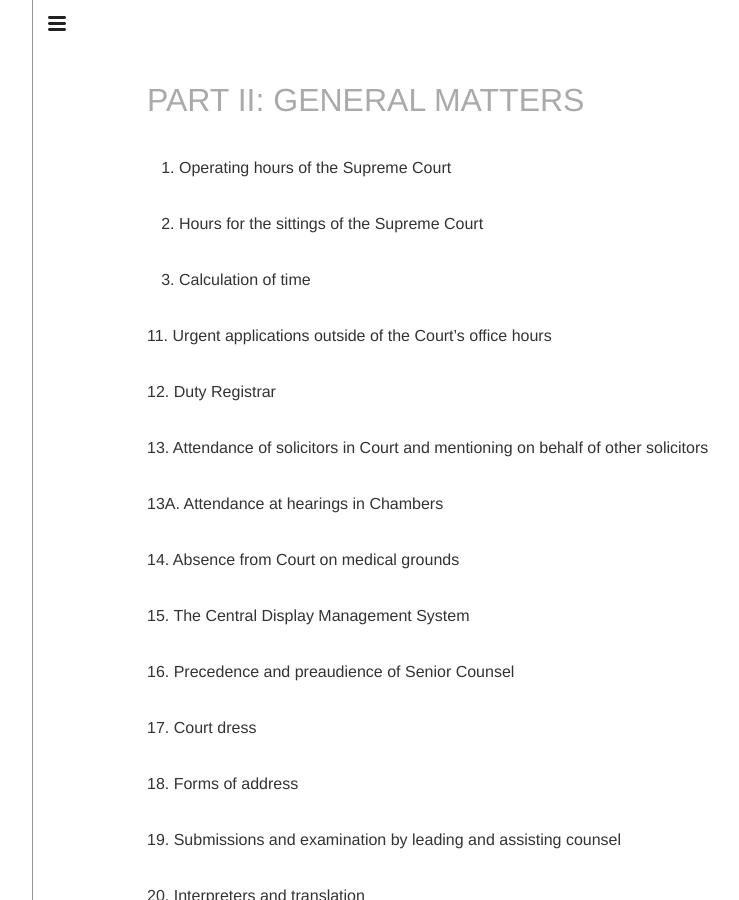
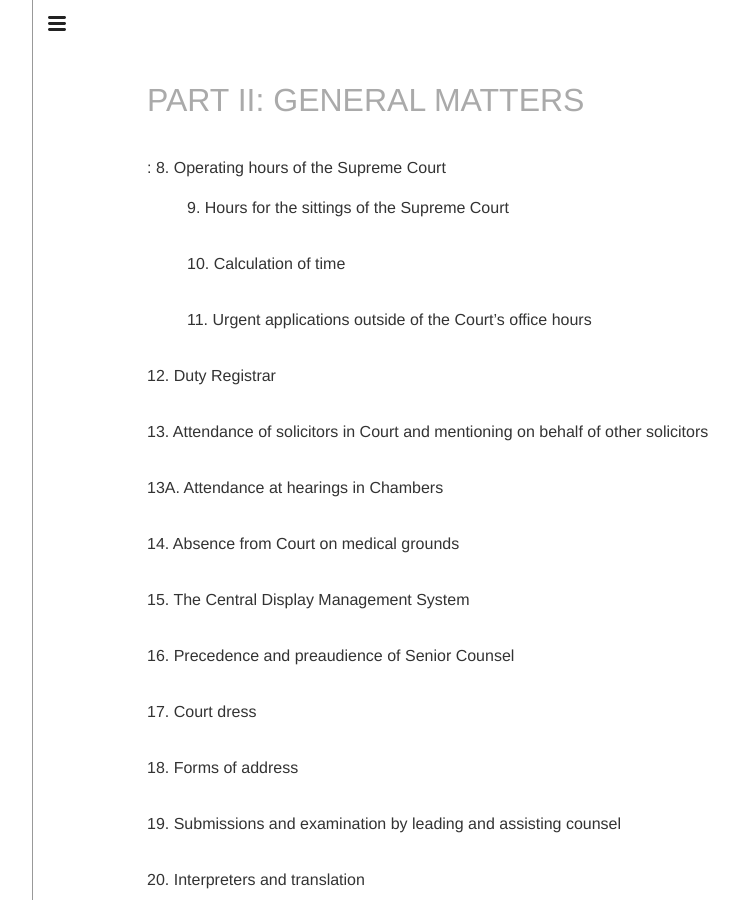
Before and after one commit to opendocsg/opendoc-supreme-court-practice-directions, a Jekyll site: the page built from PART-02-General-Matters.md, in a window 1280 px wide and 900 px high. Shown: the whole window, without its empty margins (219-958 px from the left). Built offline with Jekyll 4.4.1, drawn with Linux system fonts in a browser that asks for light colours; our own code applies the rules of GitHub Pages for plain Markdown files; a script that is not in the unit is left out.

Commit message:
Update PART-02-General-Matters.md

```diff
--- a/PART-02-General-Matters.md
+++ b/PART-02-General-Matters.md
@@ -1,12 +1,12 @@
 # PART II: GENERAL MATTERS
 
-8. Operating hours of the Supreme Court
+: 8\. Operating hours of the Supreme Court
 
-9. Hours for the sittings of the Supreme Court
+: 9\. Hours for the sittings of the Supreme Court
 
-10. Calculation of time
+: 10\. Calculation of time
 
-11\. Urgent applications outside of the Court's office hours
+: 11\. Urgent applications outside of the Court's office hours
 
 12\. Duty Registrar
 
```
